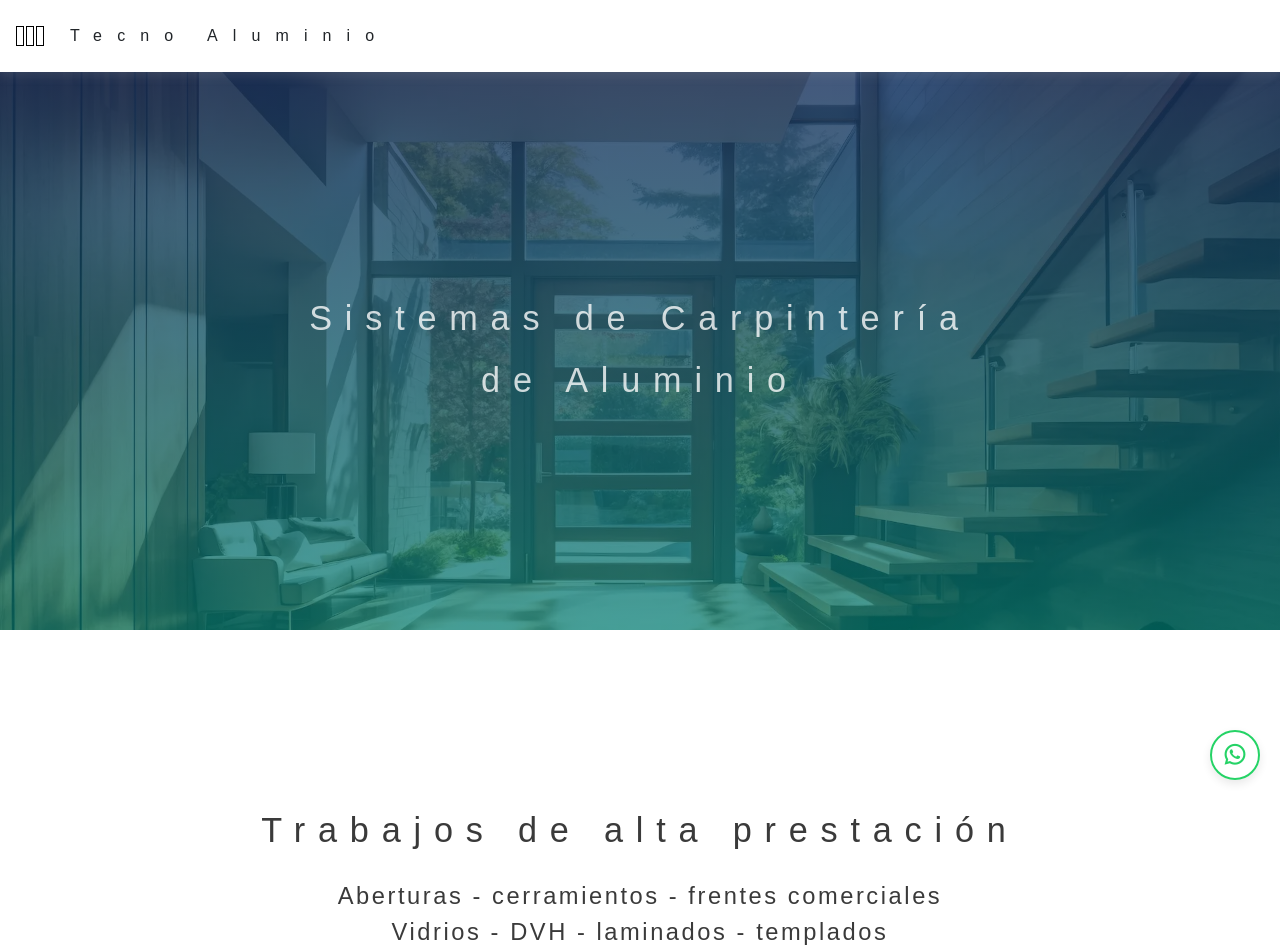
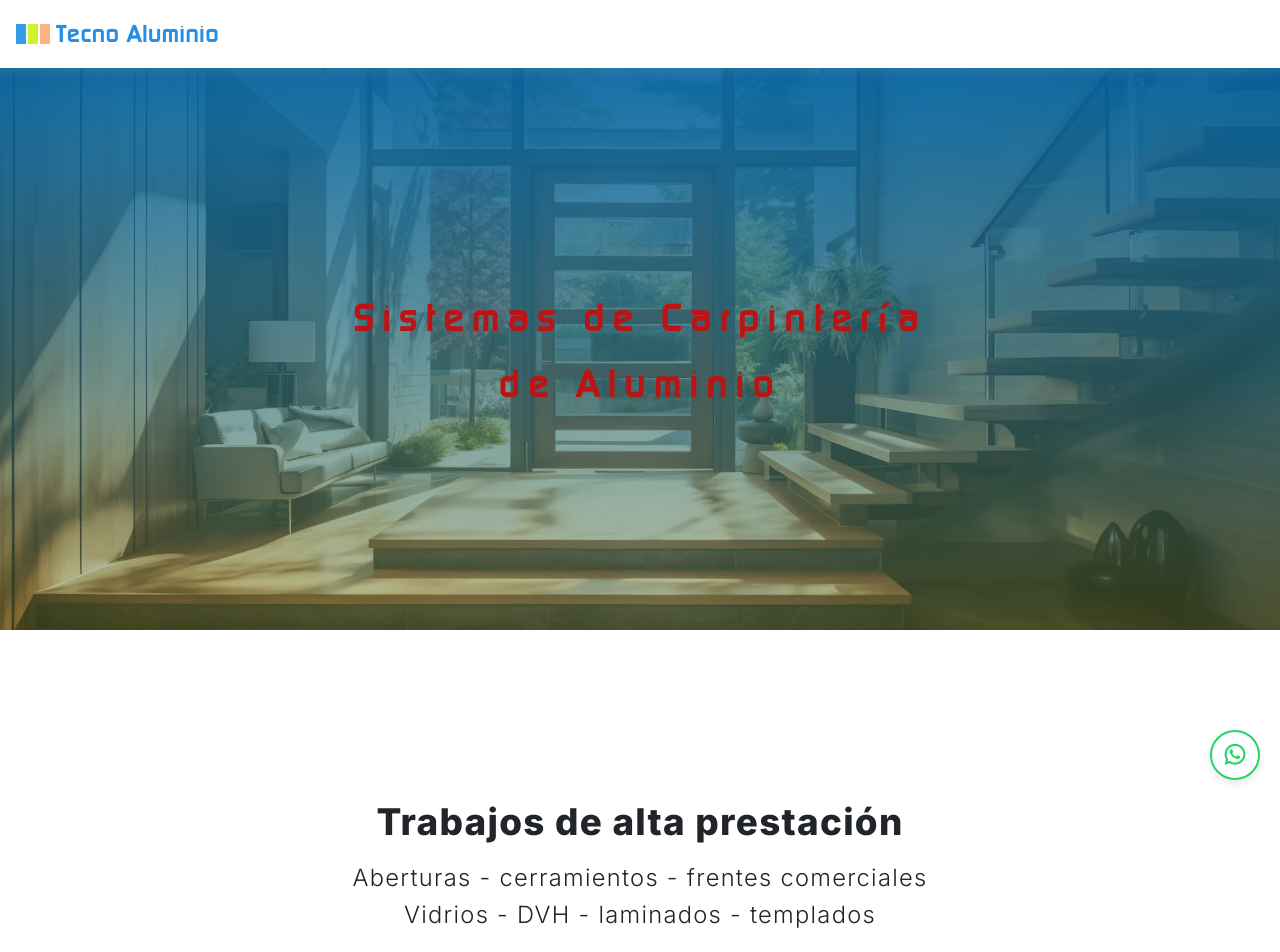
Before and after one commit to matutelito/tecno_aberturas, a plain HTML site: page index.html in a window 1280 px wide. Shown: the top 952 px of the page. Drawn offline with nearby package versions, Linux system fonts and the light colour scheme; a web font is replaced by a local one.

Commit message:
mod styles

```diff
--- a/index.css
+++ b/index.css
@@ -1,7 +1,19 @@
+@font-face {
+  font-family: 'Continuum';
+  src: url('./fonts/contm.ttf') format('truetype');
+  font-weight: 500; /* Medium */
+  font-style: normal;
+}
+
+:root {
+  --color-azul: rgb(50, 158, 230);
+  --color-verde: rgb(206, 243, 41);
+  --color-naranja: rgb(253, 179, 129);
+}
+
 body{
-  font-family: 'Montserrat', sans-serif;
+  font-family: 'Inter', sans-serif;
   max-width: 100vw;
-  /* background-color: rgb(0, 0, 0); */
 }
 
 p{
@@ -14,14 +26,16 @@ h1{
 }
 
 h2{
-  font-size: calc(1.5em + 0.8vw);
-  line-height: 1.8em;
-  letter-spacing: 1vw;
+  font-size: calc(1.5em + 1vw);
+  letter-spacing: 0.1vw;
   margin-bottom: 0!important;
+  font-weight: 600;
 }
+
 h4{
   font-size: calc(1em + 0.6vw);
-  letter-spacing: 0.2vw;
+  letter-spacing: 0.1vw;
+  font-weight: 500;
 }
 
 img {
@@ -36,17 +50,23 @@ video{
 
 footer{
   width: 100%;
-  height: 200px;
+  height: 150px;
   justify-content: center;
   align-items: center;
   text-align: center;
   flex-direction: column;
-  gap: 20px;
 }
 
 .logo{
-  cursor: pointer;
+  font-family: 'Continuum';
+  margin-left: 5px;
+  letter-spacing: calc(1px);
+  font-size: calc(18px + 0.4vw);
+  margin-bottom: 0;
+  color: #258FE7;
+  font-weight: 600;
 }
+
 .row>* {
   padding: 5px!important
 }
@@ -60,6 +80,7 @@ footer{
   padding: 0 25px;
   text-align: center;
 }
+
 .navBar{
   max-width: 100%;;
   position: fixed;
@@ -67,12 +88,13 @@ footer{
   width: 100%;
   z-index: 3;
   box-shadow: 0px 2px 10px 2px #a5a5a52b;
-  /* background: linear-gradient(115deg, rgb(6 65 64) 0%, rgb(0 130 135) 35%, rgb(1 62 69) 100%); */
+  padding: 15px 0px
 }
 
 .container_logo{
+  cursor: pointer;
   max-width: 1500px!important;
-  padding: 25px 15px;
+  padding: 5px 15px;
   position: relative;
   display: flex;
   justify-content: center;
@@ -82,10 +104,10 @@ footer{
 }
 
 .layout_banner{
-  background: linear-gradient(rgb(25 40 91 / 81%), rgb(0 125 116 / 71%)), url(banner2.webp);
-  background-position: top;
+  background: linear-gradient(rgb(0 101 169), rgb(117 131 53 / 43%)), url(banner2.webp);
   background-repeat: no-repeat;
   background-size: cover;
+  background-position: center;
   height: calc(100vh - 170px);
   width: 100%;
   max-width: 100%;
@@ -107,10 +129,17 @@ footer{
   height:100%;
   max-width: 70%;
   align-items: center;
-  color: #ffffff;
+  margin: auto;
+}
+
+.legend h2{
+  color: #bb1414;
   word-wrap: break-word;
   text-align: center;
-  margin: auto;
+  font-family: 'Continuum';
+  font-weight: 600;
+  line-height: 1.8em;
+  letter-spacing: 0.7vw;
 }
 
 #logo_diseño{
--- a/index.html
+++ b/index.html
@@ -27,7 +27,6 @@
     <link rel="icon" href="URL_DE_TU_FAVICON" type="image/x-icon"> -->
 
     <link rel="preconnect" href="https://fonts.gstatic.com" crossorigin>
-    <link href="https://fonts.googleapis.com/css2?family=Anek+Bangla:wght@200;400&display=swap" rel="stylesheet">
     <link href="https://fonts.googleapis.com/css2?family=Inter:wght@300;800&display=swap" rel="stylesheet">
     <link href="https://cdn.jsdelivr.net/npm/bootstrap@5.0.2/dist/css/bootstrap.min.css" rel="stylesheet" integrity="sha384-EVSTQN3/azprG1Anm3QDgpJLIm9Nao0Yz1ztcQTwFspd3yD65VohhpuuCOmLASjC" crossorigin="anonymous">
     <link rel="stylesheet" href="https://unpkg.com/aos@next/dist/aos.css">
@@ -40,27 +39,27 @@
     </a>
     <nav class="navBar">
         <div class=" container_logo">
-            <div style="display: flex; align-items:center" class="logo">
-                <div style="height: 20px; width: 8px; border: 1px solid black; margin: 1px"></div>
-                <div style="height: 20px; width: 8px; border: 1px solid black; margin: 1px"></div>
-                <div style="height: 20px; width: 8px; border: 1px solid black; margin: 1px"></div>
-                <h6 style="margin-left: 25px; letter-spacing: calc(10px + 0.4vw); margin-bottom: 0;">Tecno Aluminio</h6>
+            <div style="display: flex; align-items:center">
+                <div style="height: 20px; width: 10px; background-color: var(--color-azul); margin: 1px"></div>
+                <div style="height: 20px; width: 10px; background-color: var(--color-verde); margin: 1px"></div>
+                <div style="height: 20px; width: 10px; background-color: var(--color-naranja); margin: 1px"></div>
+                <h6 class="logo">Tecno Aluminio</h6>
             </div>
         </div>
     </nav>
     <div class="layout_banner"></div>
     <div class="container_banner">
         <div class="legend">
-            <h2 style="color:#ffffffc7">Sistemas de Carpintería <br> de <span style="color: #ffffffc7;">Aluminio</span></h2>
+            <h2>Sistemas de Carpintería <br> de <span>Aluminio</span></h2>
         </div>
     </div>
     <div class="container">
         <div style="margin-bottom: calc(20px);">
-            <h2 style="color:#000000c5">Trabajos de alta prestación</h2>
+            <h2>Trabajos de alta prestación</h2>
         </div>
         <div style="margin-bottom: calc(50px + 2.5vw);">
-            <h4 style="color:#000000c5">Aberturas - cerramientos - frentes comerciales</h4>
-            <h4 style="color:#000000c5">Vidrios - DVH - laminados - templados</h4>
+            <h4>Aberturas - cerramientos - frentes comerciales</h4>
+            <h4>Vidrios - DVH - laminados - templados</h4>
         </div>
         <div class="row">
             <div class="col col-12 col-sm-6 col-lg-4">
@@ -223,11 +222,13 @@
     </div>
 
     <footer style="display: flex; align-items:center">
-        <div style="display: flex; align-items:center" class="logo">
-            <div style="height: 20px; width: 8px; border: 1px solid black; margin: 1px"></div>
-            <div style="height: 20px; width: 8px; border: 1px solid black; margin: 1px"></div>
-            <div style="height: 20px; width: 8px; border: 1px solid black; margin: 1px"></div>
-            <h6 style="margin-left: 25px; letter-spacing: calc(10px + 0.5vw); margin-bottom: 0;">Tecno Aluminio</h6>
+        <div class=" container_logo">
+            <div style="display: flex; align-items:center">
+                <div style="height: 20px; width: 10px; background-color: var(--color-azul); margin: 1px"></div>
+                <div style="height: 20px; width: 10px; background-color: var(--color-verde); margin: 1px"></div>
+                <div style="height: 20px; width: 10px; background-color: var(--color-naranja); margin: 1px"></div>
+                <h6 class="logo">Tecno Aluminio</h6>
+            </div>
         </div>
         <p id="year"></p>
     </footer>
--- a/index.js
+++ b/index.js
@@ -1,11 +1,12 @@
 // navigation logo
-document.querySelector(".logo").addEventListener("click", function() {
-  window.scrollTo({
-      top: 0,
-      behavior: "smooth"
+document.querySelectorAll(".container_logo").forEach(function(element) {
+  element.addEventListener("click", function() {
+      window.scrollTo({
+          top: 0,
+          behavior: "smooth"
+      });
   });
 });
-
 
 // fetch api google drive img
 
```
Also changed, not shown: fonts/contm.ttf (added).
